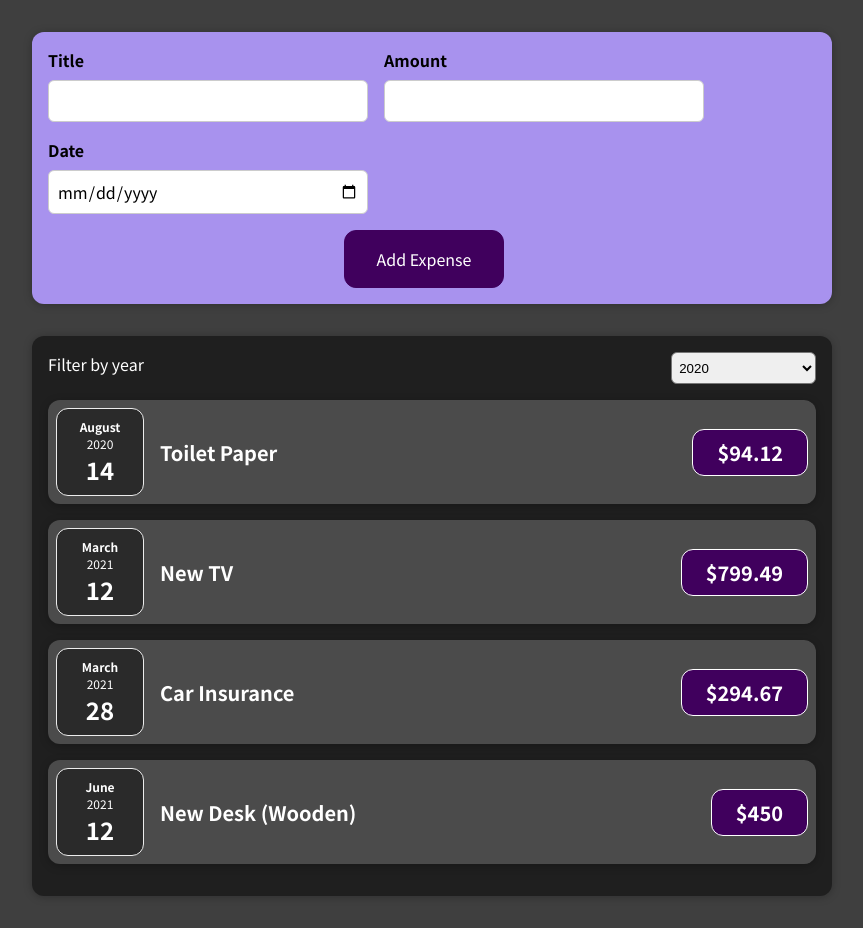
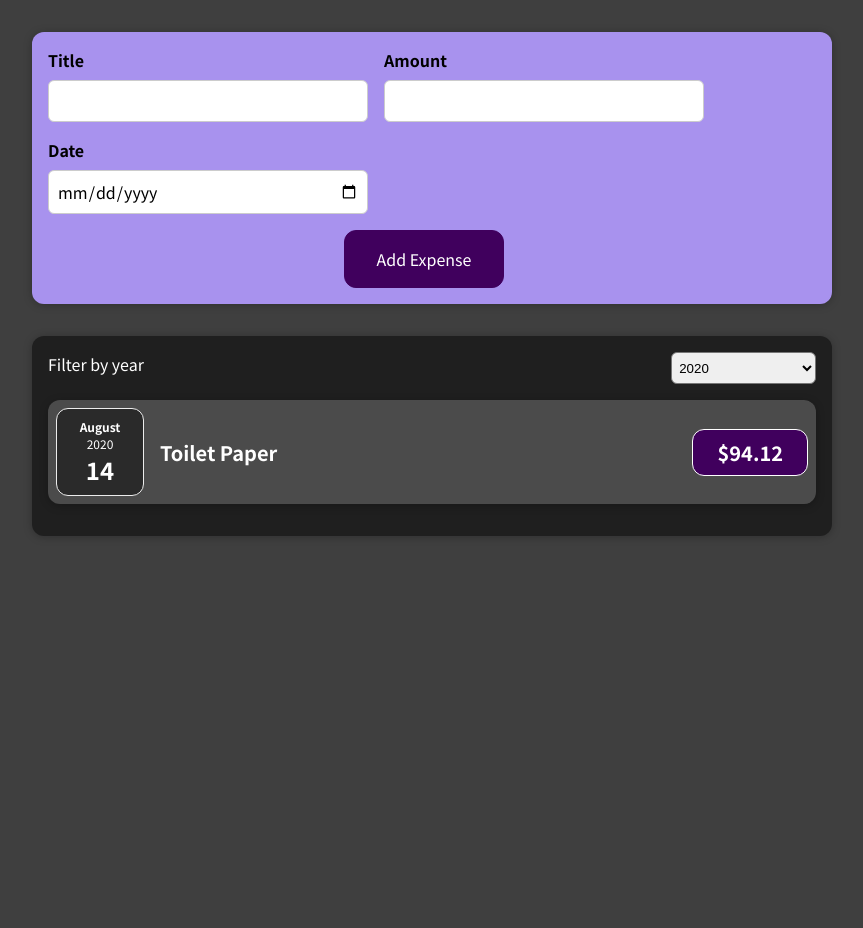
Before and after one commit to rafy13/ExpenseTracker, a React (Create React App) app: page / in a window 1280 px wide. Shown: the whole page, without its empty margins (208-1071 px from the left). After the commit the page ends 800 px from the top, so only its background shows below. Built offline with nearby package versions, Linux system fonts and the light colour scheme.

Commit message:
Apply year filter on expense items

```diff
--- a/src/components/Expenses/Expenses.js
+++ b/src/components/Expenses/Expenses.js
@@ -7,6 +7,9 @@ import "./Expenses.css";
 
 const Expenses = (props) => {
 	const [filteredYear, setFilteredYear] = useState("2020");
+	const filteredExpenses = props.items.filter((expense) => {
+		return expense.date.getFullYear().toString() === filteredYear;
+	});
 
 	const filterChangeHandler = (selectedYear) => {
 		setFilteredYear(selectedYear);
@@ -19,7 +22,7 @@ const Expenses = (props) => {
 					selected={filteredYear}
 					onChangeFilter={filterChangeHandler}
 				/>
-				{props.items.map((expense) => {
+				{filteredExpenses.map((expense) => {
 					return (
 						<ExpenseItem
 							key={expense.id}
```
